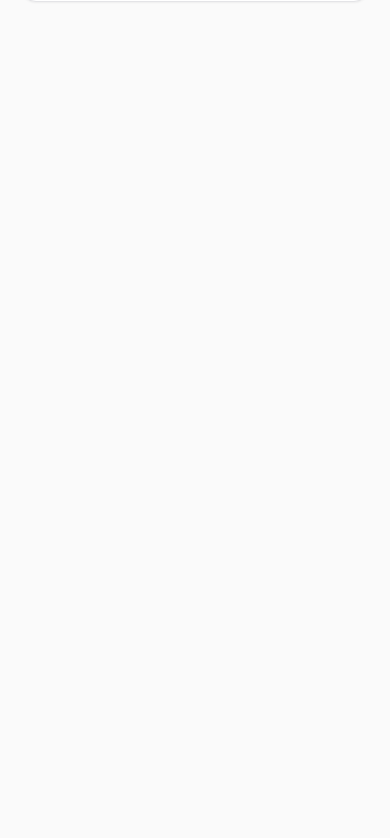
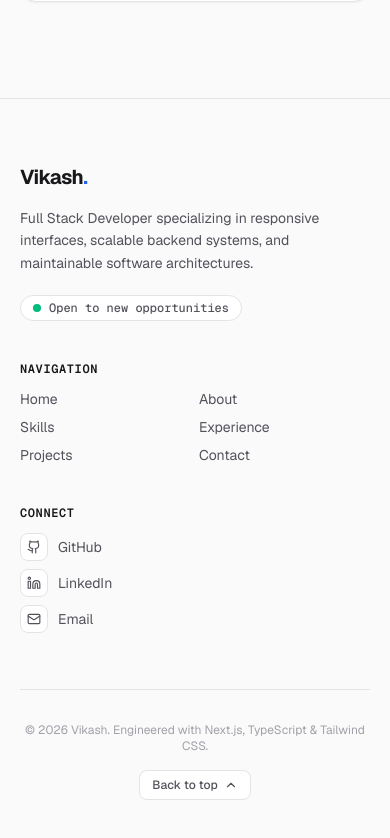
Before and after one commit to gitsforvikki/portfolio, a Next.js app: page / in a window 390 px wide. Shown: the part 6450-7288 px from the top of the page. Before the commit the page ends 6548 px from the top, so only its background shows below. Built offline with nearby package versions, Linux system fonts and the light colour scheme.

Commit message:
feat: Footer - Done

```diff
--- a/src/app/page.tsx
+++ b/src/app/page.tsx
@@ -2,6 +2,7 @@ import { Header } from "@/components/header";
 import { HeroSection } from "@/components/sections/hero";
 import { AboutSection } from "@/components/sections/about";
 import { SkillsSection } from "@/components/sections/skills";
+import { Footer } from "@/components/footer";
 
 export default function Home() {
   return (
@@ -13,6 +14,7 @@ export default function Home() {
         <SkillsSection />
         {/* Future sections will be added here */}
       </main>
+      <Footer />
     </>
   );
 }
--- /dev/null
+++ b/src/components/footer.tsx
@@ -0,0 +1,195 @@
+"use client";
+
+const NAV_LINKS = [
+  { label: "Home", href: "#hero" },
+  { label: "About", href: "#about" },
+  { label: "Skills", href: "#skills" },
+  { label: "Experience", href: "#experience" },
+  { label: "Projects", href: "#projects" },
+  { label: "Contact", href: "#contact" },
+];
+
+const SOCIAL_LINKS = [
+  {
+    name: "GitHub",
+    href: "https://github.com/gitsforvikki",
+    icon: (props: React.SVGProps<SVGSVGElement>) => (
+      <svg
+        {...props}
+        xmlns="http://www.w3.org/2000/svg"
+        viewBox="0 0 24 24"
+        fill="none"
+        stroke="currentColor"
+        strokeWidth={2}
+        strokeLinecap="round"
+        strokeLinejoin="round"
+        aria-hidden="true"
+      >
+        <path d="M15 22v-4a4.8 4.8 0 0 0-1-3.5c3 0 6-2 6-5.5.08-1.25-.27-2.48-1-3.5.28-1.15.28-2.35 0-3.5 0 0-1 0-3 1.5-2.64-.5-5.36-.5-8 0C6 2 5 2 5 2c-.3 1.15-.3 2.35 0 3.5A5.403 5.403 0 0 0 4 9c0 3.5 3 5.5 6 5.5-.39.49-.68 1.05-.85 1.65-.17.6-.22 1.23-.15 1.85v4" />
+        <path d="M9 18c-4.51 2-5-2-7-2" />
+      </svg>
+    ),
+  },
+  {
+    name: "LinkedIn",
+    href: "https://linkedin.com",
+    icon: (props: React.SVGProps<SVGSVGElement>) => (
+      <svg
+        {...props}
+        xmlns="http://www.w3.org/2000/svg"
+        viewBox="0 0 24 24"
+        fill="none"
+        stroke="currentColor"
+        strokeWidth={2}
+        strokeLinecap="round"
+        strokeLinejoin="round"
+        aria-hidden="true"
+      >
+        <path d="M16 8a6 6 0 0 1 6 6v7h-4v-7a2 2 0 0 0-2-2 2 2 0 0 0-2 2v7h-4v-7a6 6 0 0 1 6-6z" />
+        <rect width="4" height="12" x="2" y="9" />
+        <circle cx="4" cy="4" r="2" />
+      </svg>
+    ),
+  },
+  {
+    name: "Email",
+    href: "#contact",
+    icon: (props: React.SVGProps<SVGSVGElement>) => (
+      <svg
+        {...props}
+        xmlns="http://www.w3.org/2000/svg"
+        viewBox="0 0 24 24"
+        fill="none"
+        stroke="currentColor"
+        strokeWidth={2}
+        strokeLinecap="round"
+        strokeLinejoin="round"
+        aria-hidden="true"
+      >
+        <rect width="20" height="16" x="2" y="4" rx="2" />
+        <path d="m22 7-8.97 5.7a1.94 1.94 0 0 1-2.06 0L2 7" />
+      </svg>
+    ),
+  },
+];
+
+export function Footer() {
+  const scrollToTop = () => {
+    window.scrollTo({ top: 0, behavior: "smooth" });
+  };
+
+  return (
+    <footer
+      className="relative border-t border-border bg-background pt-16 pb-12 sm:pt-20 sm:pb-16"
+      role="contentinfo"
+    >
+      <div className="mx-auto max-w-6xl px-5 sm:px-8">
+        {/* Main Footer Row */}
+        <div className="grid grid-cols-1 gap-10 md:grid-cols-12 md:gap-8">
+          {/* Brand & Narrative */}
+          <div className="space-y-4 md:col-span-5">
+            <a
+              href="#"
+              className="inline-block text-xl font-bold tracking-tight text-foreground transition-colors hover:text-accent"
+              aria-label="Vikash — Go to top"
+            >
+              Vikash<span className="text-accent">.</span>
+            </a>
+            <p className="max-w-sm text-sm leading-relaxed text-foreground-secondary">
+              Full Stack Developer specializing in responsive interfaces, scalable backend systems,
+              and maintainable software architectures.
+            </p>
+
+            {/* Status Indicator */}
+            <div className="pt-1">
+              <span className="inline-flex items-center gap-2 rounded-full border border-border bg-surface px-3 py-1 font-mono text-xs font-medium text-foreground-secondary">
+                <span className="relative flex h-2 w-2">
+                  <span className="absolute inline-flex h-full w-full animate-ping rounded-full bg-emerald-400 opacity-75" />
+                  <span className="relative inline-flex h-2 w-2 rounded-full bg-emerald-500" />
+                </span>
+                Open to new opportunities
+              </span>
+            </div>
+          </div>
+
+          {/* Quick Navigation */}
+          <div className="space-y-3 md:col-span-4 md:col-start-7">
+            <h3 className="font-mono text-xs font-semibold uppercase tracking-wider text-foreground">
+              Navigation
+            </h3>
+            <ul className="grid grid-cols-2 gap-2 text-sm">
+              {NAV_LINKS.map((link) => (
+                <li key={link.href}>
+                  <a
+                    href={link.href}
+                    className="text-foreground-secondary transition-colors duration-150 hover:text-accent"
+                  >
+                    {link.label}
+                  </a>
+                </li>
+              ))}
+            </ul>
+          </div>
+
+          {/* Connect / Socials */}
+          <div className="space-y-3 md:col-span-2 md:col-start-11">
+            <h3 className="font-mono text-xs font-semibold uppercase tracking-wider text-foreground">
+              Connect
+            </h3>
+            <div className="flex flex-col gap-2">
+              {SOCIAL_LINKS.map((social) => {
+                const Icon = social.icon;
+                return (
+                  <a
+                    key={social.name}
+                    href={social.href}
+                    target={social.href.startsWith("http") ? "_blank" : undefined}
+                    rel={social.href.startsWith("http") ? "noopener noreferrer" : undefined}
+                    className="group inline-flex items-center gap-2.5 text-sm text-foreground-secondary transition-colors duration-150 hover:text-accent"
+                  >
+                    <span className="flex h-7 w-7 items-center justify-center rounded-lg border border-border bg-surface text-foreground-secondary transition-colors group-hover:border-accent/40 group-hover:bg-surface-hover group-hover:text-accent">
+                      <Icon className="h-3.5 w-3.5" />
+                    </span>
+                    <span>{social.name}</span>
+                  </a>
+                );
+              })}
+            </div>
+          </div>
+        </div>
+
+        {/* Bottom Bar Divider */}
+        <div className="mt-14 border-t border-border pt-8">
+          <div className="flex flex-col items-center justify-between gap-4 text-center sm:flex-row sm:text-left">
+            <p className="text-xs text-foreground-muted">
+              © {new Date().getFullYear()} Vikash. Engineered with Next.js, TypeScript & Tailwind CSS.
+            </p>
+
+            {/* Back to top button */}
+            <button
+              onClick={scrollToTop}
+              type="button"
+              className="group inline-flex items-center gap-1.5 rounded-lg border border-border bg-surface px-3 py-1.5 text-xs font-medium text-foreground-secondary transition-all duration-200 hover:border-border-hover hover:bg-surface-hover hover:text-foreground focus-visible:ring-2 focus-visible:ring-ring"
+              aria-label="Back to top of page"
+            >
+              <span>Back to top</span>
+              <svg
+                className="h-3.5 w-3.5 transition-transform duration-200 group-hover:-translate-y-0.5"
+                xmlns="http://www.w3.org/2000/svg"
+                viewBox="0 0 24 24"
+                fill="none"
+                stroke="currentColor"
+                strokeWidth={2}
+                strokeLinecap="round"
+                strokeLinejoin="round"
+                aria-hidden="true"
+              >
+                <path d="m18 15-6-6-6 6" />
+              </svg>
+            </button>
+          </div>
+        </div>
+      </div>
+    </footer>
+  );
+}
```
